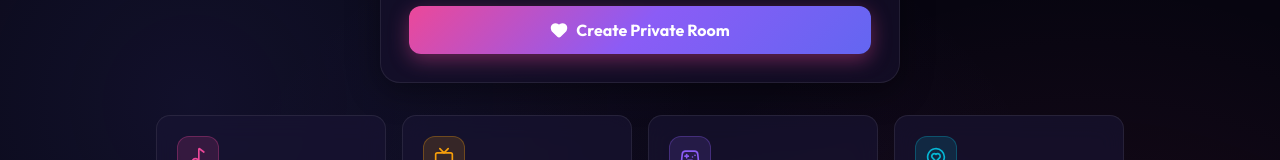
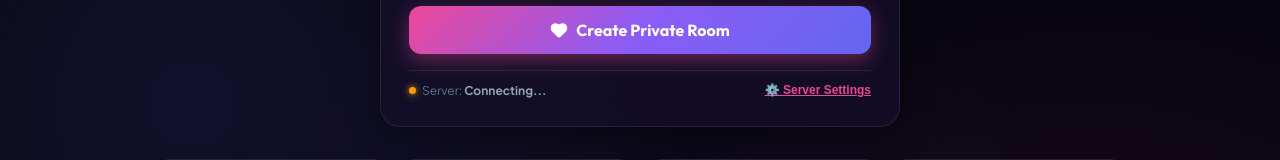
Before and after one commit to Nisith-globussoft/CoupleSync, a React (Vite) app in the folder apps/client/: page / in a window 1280 px wide. Shown: the part 856-1016 px from the top of the page. Built offline with nearby package versions, Linux system fonts and the light colour scheme; no server answers; the HTML template or start-up script is replaced by a standard one.

Commit message:
fix: prevent prefilling You in name field, add server settings modal and dynamic server url resolution

```diff
--- a/apps/client/src/components/RoomLobby.jsx
+++ b/apps/client/src/components/RoomLobby.jsx
@@ -39,10 +39,17 @@ const VIBES = [
 ];
 
 export const RoomLobby = () => {
-  const { createRoom, joinRoom, currentUser, connected } = useRoom();
+  const { createRoom, joinRoom, currentUser, connected, backendUrl, updateBackendUrl } = useRoom();
 
   const [mode, setMode] = useState('create'); // 'create' | 'join'
-  const [userName, setUserName] = useState(currentUser?.name || '');
+  const [userName, setUserName] = useState(() => {
+    if (currentUser?.name && currentUser.name !== 'You' && currentUser.name !== 'Player 1') {
+      return currentUser.name;
+    }
+    return '';
+  });
+  const [showServerModal, setShowServerModal] = useState(false);
+  const [customServerInput, setCustomServerInput] = useState(backendUrl || '');
   const [selectedAvatar, setSelectedAvatar] = useState(currentUser?.avatarEmoji || '🐱');
   const [selectedVibe, setSelectedVibe] = useState('🕯️ Candlelight Date');
   const [roomName, setRoomName] = useState('Cozy Date Night');
@@ -441,6 +448,108 @@ export const RoomLobby = () => {
               )}
             </button>
           </form>
+
+          {/* Server Connection Status & Config Button */}
+          <div style={{ marginTop: '16px', paddingTop: '12px', borderTop: '1px solid var(--border-subtle)', display: 'flex', alignItems: 'center', justifyContent: 'space-between', fontSize: '0.75rem' }}>
+            <div style={{ display: 'flex', alignItems: 'center', gap: '6px' }}>
+              <span style={{
+                width: '7px',
+                height: '7px',
+                borderRadius: '50%',
+                background: connected ? '#10b981' : '#f59e0b',
+                boxShadow: connected ? '0 0 6px #10b981' : '0 0 6px #f59e0b'
+              }} />
+              <span style={{ color: 'var(--text-dim)' }}>
+                Server: <strong style={{ color: connected ? '#10b981' : 'var(--text-muted)' }}>{connected ? 'Connected' : 'Connecting...'}</strong>
+              </span>
+            </div>
+
+            <button
+              type="button"
+              onClick={() => {
+                setCustomServerInput(backendUrl || '');
+                setShowServerModal(true);
+              }}
+              style={{
+                background: 'none',
+                border: 'none',
+                color: 'var(--accent-pink)',
+                fontSize: '0.75rem',
+                cursor: 'pointer',
+                fontWeight: 600,
+                textDecoration: 'underline'
+              }}
+            >
+              ⚙️ Server Settings
+            </button>
+          </div>
+
+          {/* Server Settings Modal */}
+          {showServerModal && (
+            <div style={{
+              position: 'fixed',
+              top: 0,
+              left: 0,
+              width: '100vw',
+              height: '100vh',
+              background: 'rgba(0,0,0,0.75)',
+              backdropFilter: 'blur(8px)',
+              display: 'flex',
+              alignItems: 'center',
+              justifyContent: 'center',
+              zIndex: 99999,
+              padding: '16px'
+            }}>
+              <div className="glass-panel" style={{ maxWidth: '440px', width: '100%', padding: '24px' }}>
+                <h3 style={{ fontSize: '1.1rem', fontWeight: 800, color: '#fff', marginBottom: '8px' }}>
+                  ⚙️ Backend Server URL
+                </h3>
+                <p style={{ fontSize: '0.8rem', color: 'var(--text-muted)', marginBottom: '14px', lineHeight: 1.45 }}>
+                  Enter your deployed Render backend URL (e.g. <code>https://your-app.onrender.com</code>):
+                </p>
+
+                <input
+                  type="text"
+                  value={customServerInput}
+                  onChange={(e) => setCustomServerInput(e.target.value)}
+                  placeholder="https://your-service.onrender.com"
+                  style={{
+                    width: '100%',
+                    padding: '10px 14px',
+                    borderRadius: '10px',
+                    background: 'rgba(0,0,0,0.4)',
+                    border: '1px solid var(--border-glow)',
+                    color: '#fff',
+                    fontSize: '15px',
+                    marginBottom: '16px',
+                    outline: 'none'
+                  }}
+                />
+
+                <div style={{ display: 'flex', gap: '10px', justifyContent: 'flex-end' }}>
+                  <button
+                    type="button"
+                    onClick={() => setShowServerModal(false)}
+                    className="btn-secondary"
+                    style={{ padding: '8px 16px', fontSize: '0.85rem' }}
+                  >
+                    Cancel
+                  </button>
+                  <button
+                    type="button"
+                    onClick={() => {
+                      updateBackendUrl(customServerInput);
+                      setShowServerModal(false);
+                    }}
+                    className="btn-primary"
+                    style={{ padding: '8px 18px', fontSize: '0.85rem' }}
+                  >
+                    Save & Connect
+                  </button>
+                </div>
+              </div>
+            </div>
+          )}
         </div>
       </div>
 
--- a/apps/client/src/context/RoomContext.jsx
+++ b/apps/client/src/context/RoomContext.jsx
@@ -52,8 +52,15 @@ export const RoomProvider = ({ children }) => {
   const [socket, setSocket] = useState(null);
   const [room, setRoom] = useState(null);
   const [currentUser, setCurrentUser] = useState(() => {
+    if (typeof window === 'undefined') return null;
     const saved = localStorage.getItem('couplesync_user');
-    return saved ? JSON.parse(saved) : null;
+    if (saved) {
+      try {
+        const u = JSON.parse(saved);
+        if (u.name && u.name !== 'You' && u.name !== 'Player 1') return u;
+      } catch (e) {}
+    }
+    return null;
   });
   const [activeTab, setActiveTab] = useState('movies');
   const [activeGame, setActiveGame] = useState(null);
@@ -62,9 +69,37 @@ export const RoomProvider = ({ children }) => {
   const [toastMessage, setToastMessage] = useState(null);
 
   // Default to real Render backend URL when not on localhost
-  const DEFAULT_PROD_SERVER = 'https://couplesync-api.onrender.com';
-  const socketUrl = import.meta.env.VITE_SERVER_URL ||
-    (typeof window !== 'undefined' && window.location.hostname === 'localhost' ? 'http://localhost:5000' : DEFAULT_PROD_SERVER);
+  const getBackendUrl = () => {
+    if (typeof window === 'undefined') return 'http://localhost:5000';
+    const params = new URLSearchParams(window.location.search);
+    const fromQuery = params.get('server');
+    if (fromQuery) {
+      localStorage.setItem('couplesync_server_url', fromQuery.trim());
+      return fromQuery.trim();
+    }
+    const fromStorage = localStorage.getItem('couplesync_server_url');
+    if (fromStorage && fromStorage.trim()) {
+      return fromStorage.trim();
+    }
+    if (import.meta.env.VITE_SERVER_URL) {
+      return import.meta.env.VITE_SERVER_URL;
+    }
+    if (window.location.hostname === 'localhost' || window.location.hostname === '127.0.0.1') {
+      return 'http://localhost:5000';
+    }
+    return 'https://couplesync-api.onrender.com';
+  };
+
+  const [backendUrl, setBackendUrlState] = useState(getBackendUrl());
+  const socketUrl = backendUrl;
+
+  const updateBackendUrl = (newUrl) => {
+    if (!newUrl) return;
+    const cleaned = newUrl.trim().replace(/\/$/, '');
+    localStorage.setItem('couplesync_server_url', cleaned);
+    setBackendUrlState(cleaned);
+    window.location.reload();
+  };
 
   useEffect(() => {
     console.log('[RoomContext] Connecting to backend server:', socketUrl);
@@ -385,7 +420,9 @@ export const RoomProvider = ({ children }) => {
         floatingHeartTrigger,
         triggerFloatingHearts,
         toastMessage,
-        showToast
+        showToast,
+        backendUrl,
+        updateBackendUrl
       }}
     >
       {children}
```
